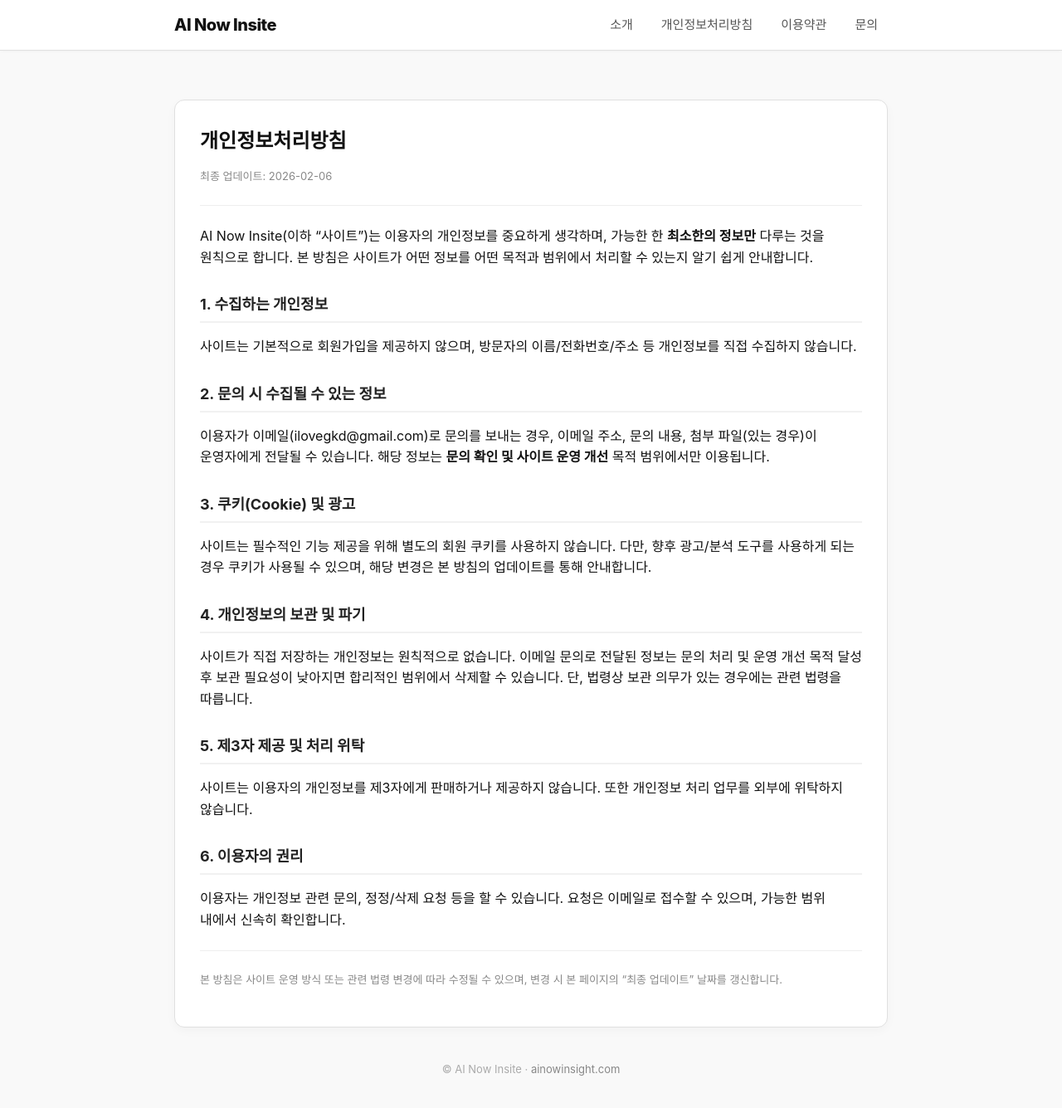
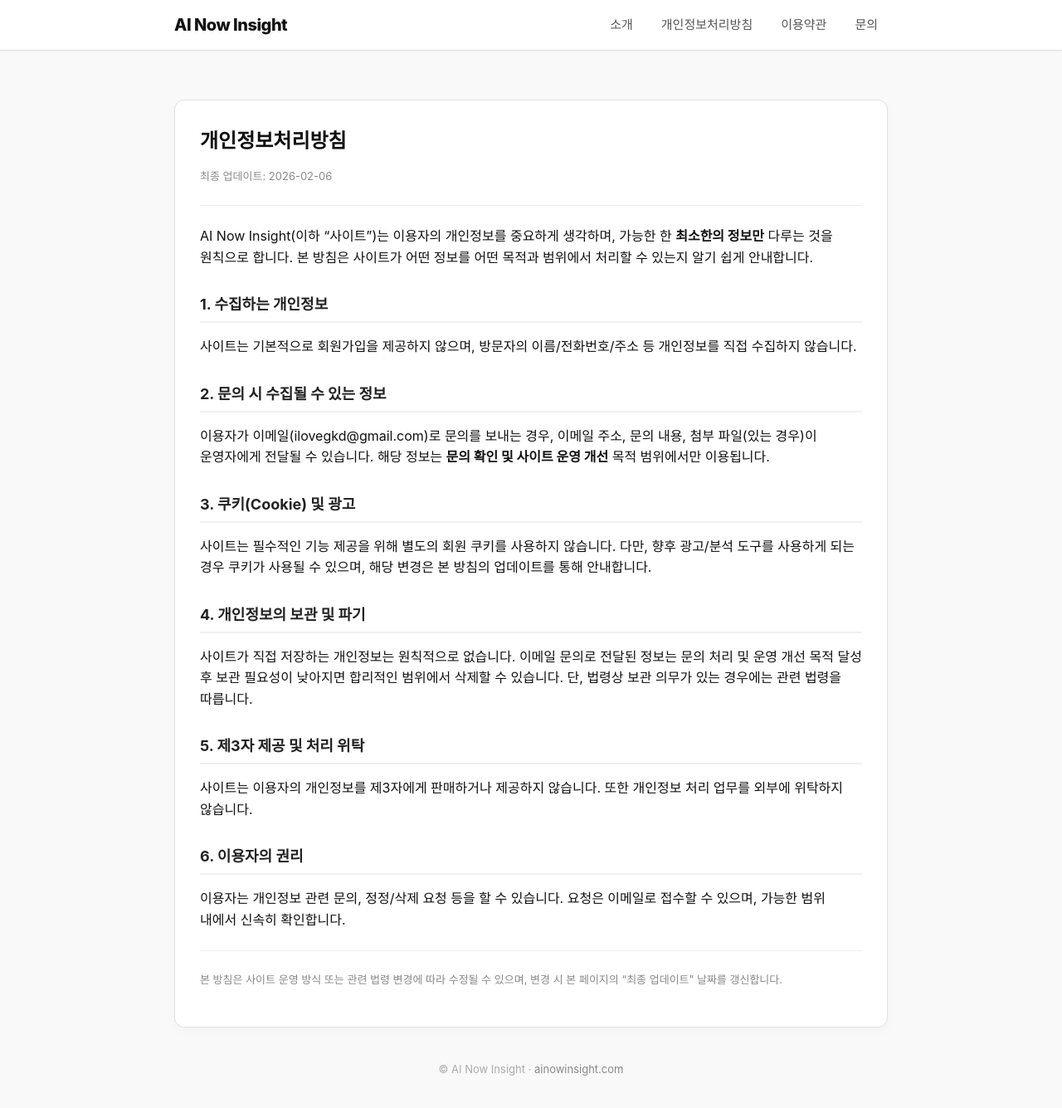
Before and after one commit to ilovegkd/ilovegkd.github.io, a Jekyll site: the page privacy.html, which Jekyll copies as it is, in a window 1280 px wide and 1339 px high. Shown: the top 1335 px of the window at 83% size. Built offline with Jekyll 4.4.1, drawn with Linux system fonts in a browser that asks for light colours.

Commit message:
Update privacy.html

```diff
--- a/privacy.html
+++ b/privacy.html
@@ -3,8 +3,8 @@
 <head>
   <meta charset="utf-8" />
   <meta name="viewport" content="width=device-width,initial-scale=1" />
-  <title>개인정보처리방침 - AI Now Insite</title>
-  <meta name="description" content="AI Now Insite(ainowinsight.com) 개인정보처리방침: 수집 항목, 이용 목적, 보관 및 파기, 문의 안내." />
+  <title>개인정보처리방침 - AI Now Insight</title>
+  <meta name="description" content="AI Now Insight(ainowinsight.com) 개인정보처리방침: 수집 항목, 이용 목적, 보관 및 파기, 문의 안내." />
   <link rel="canonical" href="https://ainowinsight.com/privacy.html" />
   <link rel="stylesheet" href="/assets/site.css" />
 </head>
@@ -14,7 +14,7 @@
      <!-- ✅ 고정 상단 로고 + 메뉴 -->
     <header class="header">
       <div class="topbar">
-        <a class="logo" href="/">AI Now Insite</a>
+        <a class="logo" href="/">AI Now Insight</a>
         <nav class="nav">
           <a href="/about.html">소개</a>
           <a href="/privacy.html">개인정보처리방침</a>
@@ -31,7 +31,7 @@
         <hr />
 
         <p>
-          AI Now Insite(이하 “사이트”)는 이용자의 개인정보를 중요하게 생각하며,
+          AI Now Insight(이하 “사이트”)는 이용자의 개인정보를 중요하게 생각하며,
           가능한 한 <strong>최소한의 정보만</strong> 다루는 것을 원칙으로 합니다.
           본 방침은 사이트가 어떤 정보를 어떤 목적과 범위에서 처리할 수 있는지 알기 쉽게 안내합니다.
         </p>
@@ -82,7 +82,7 @@
       </div>
     </section>
 
-    <footer class="footer">© AI Now Insite · <span class="meta">ainowinsight.com</span></footer>
+    <footer class="footer">© AI Now Insight · <span class="meta">ainowinsight.com</span></footer>
   </div>
 </body>
 </html>
```
